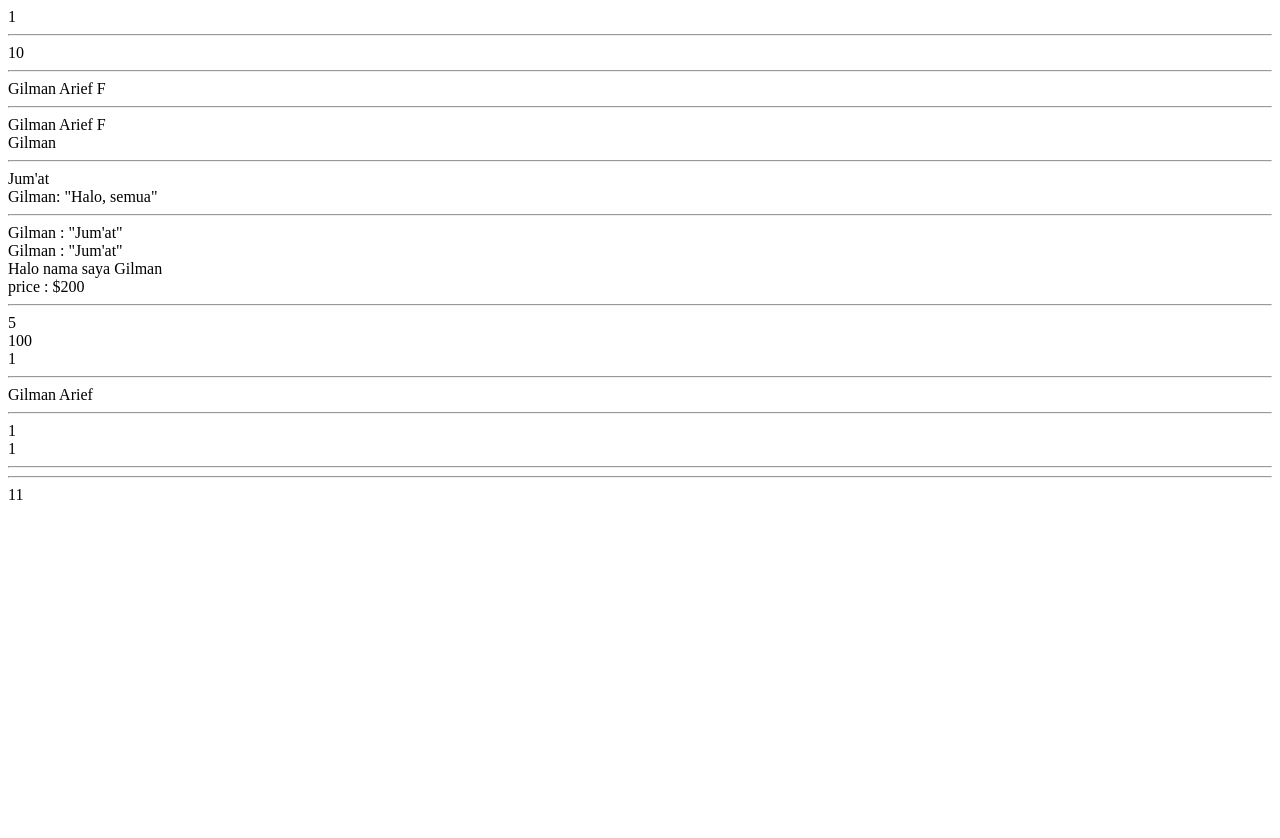
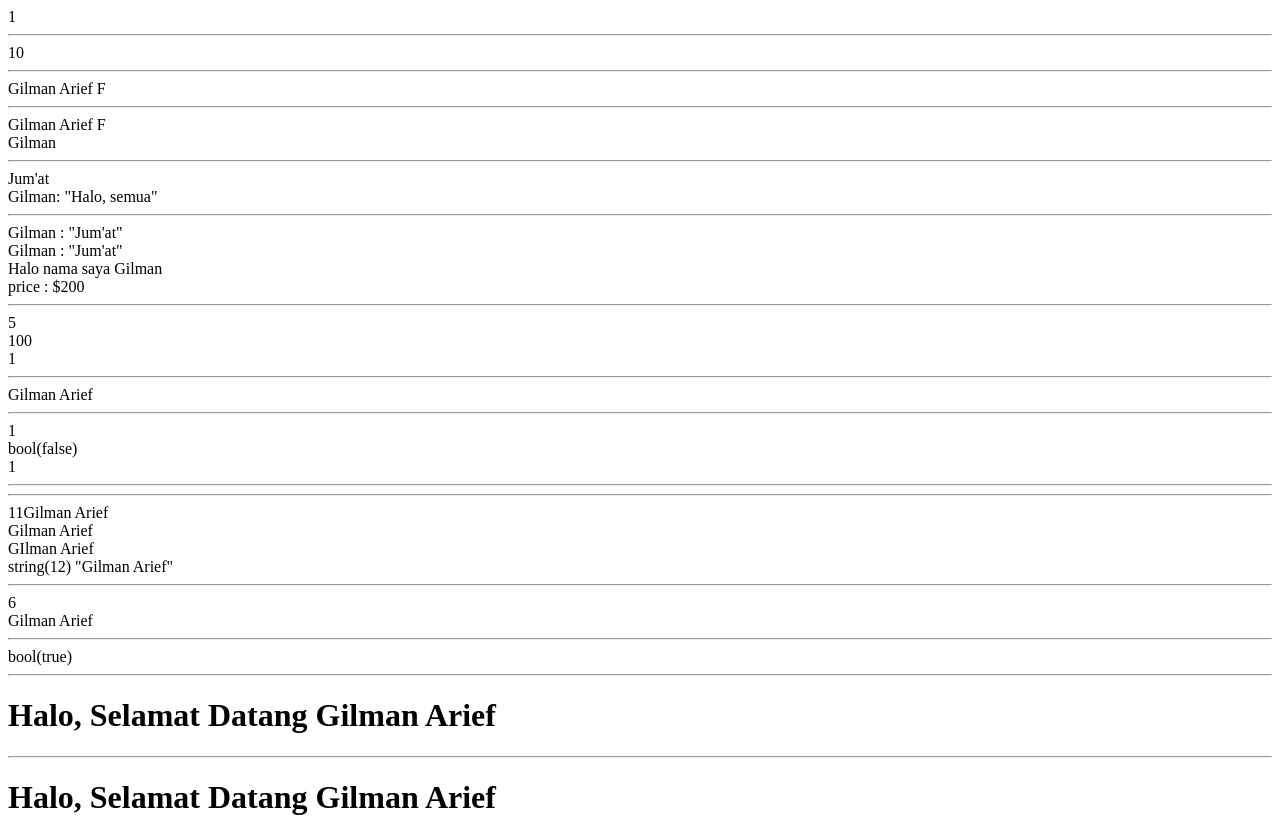
Before and after one commit to Kinn-01/pw2022_A_213040037, a PHP site: page /latihan1.php in a window 1280 px wide. Before the commit the page ends 500 px from the top, so only its background shows below. Run offline with PHP 8.4, Linux system fonts and the light colour scheme.

Commit message:
Menyelesaikan Latihan 1 pada pertemuan2

```diff
--- a/kuliah/pertemuan2/latihan1.php
+++ b/kuliah/pertemuan2/latihan1.php
@@ -70,6 +70,8 @@
     // <, >, <=, >=, ==, !=
     echo 1 < 5;
     echo "<br>";
+    var_dump(1 > 5);
+    echo "<br>";
     echo 10 == "10";
     echo "<hr>";
 
@@ -85,8 +87,66 @@
     $x ++;
     echo $x;
 
+    // Standar output
+    // echo, print
+    // print_r
+    // var_dump
+
+    echo "Gilman Arief";
+    echo "<br>";
+
+    print "Gilman Arief";
+    echo "<br>";
+
+    print_r("GIlman Arief");
+    echo "<br>";
+
+    var_dump("Gilman Arief");
+    echo "<br>";
+
+    echo "<hr>";
+
+    // Penulisan sintaks PHP
+    // 1. PHP di dalam html
+    // 2. HTML di dalam PHP
+
+    // Assignment
+    // =, +=, -=, *=, /=, %=, .=
+
+    $x = 1;
+    $x +=5;
+    echo $x;
+    echo "<br>";
+    $nama = "Gilman";
+    $nama .= " ";
+    $nama .= "Arief";
+    echo $nama;
 
 
+    echo "<hr>";
+
+    // Logika
+    // &&(Dua dua nya harus true), ||(salah satu harus true), !
+    $x = 10;
+    var_dump($x < 20 && $x % 2 == 0);
 
 
+    echo "<hr>";
+
 ?>
+<!DOCTYPE html>
+<html lang="en">
+    <head>
+        <meta charset="UTF-8">
+        <title>Belajar PHP</title>
+    </head>
+    <body>
+        <h1>
+            Halo, Selamat Datang <?php echo "Gilman Arief"; ?>
+        </h1>
+        <hr>
+        <?php
+            echo "<h1>Halo, Selamat Datang Gilman Arief</h1>"
+        ?>
+    </body>
+</html>
```
